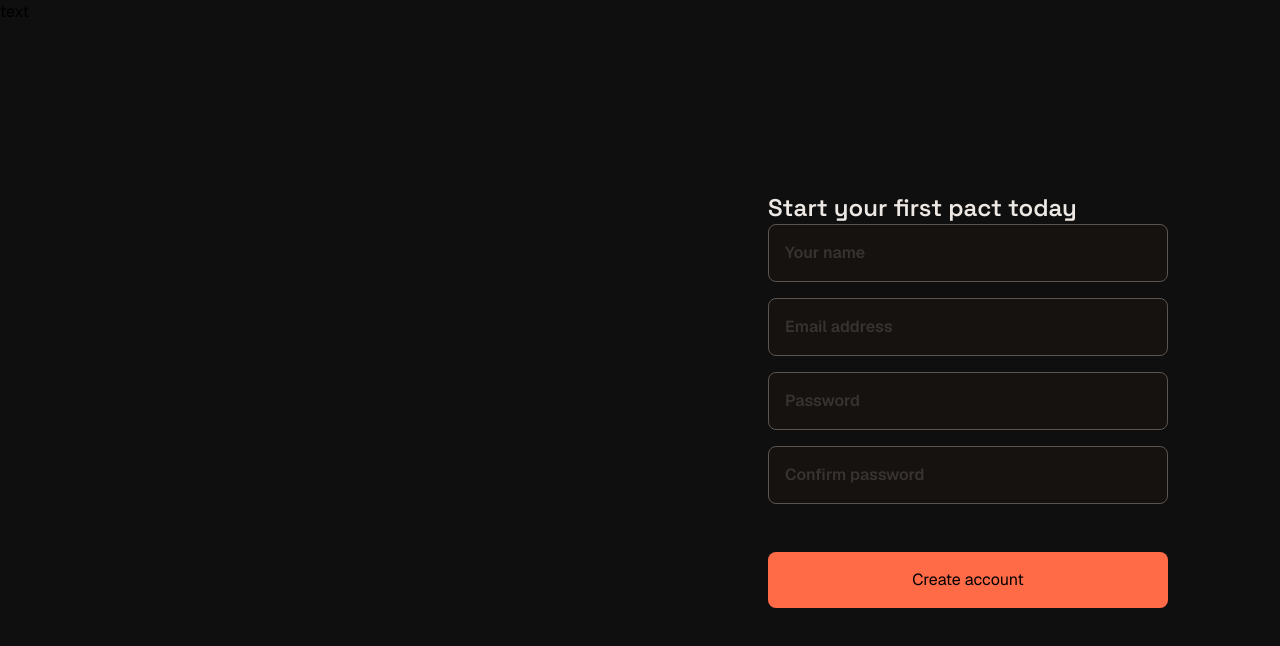
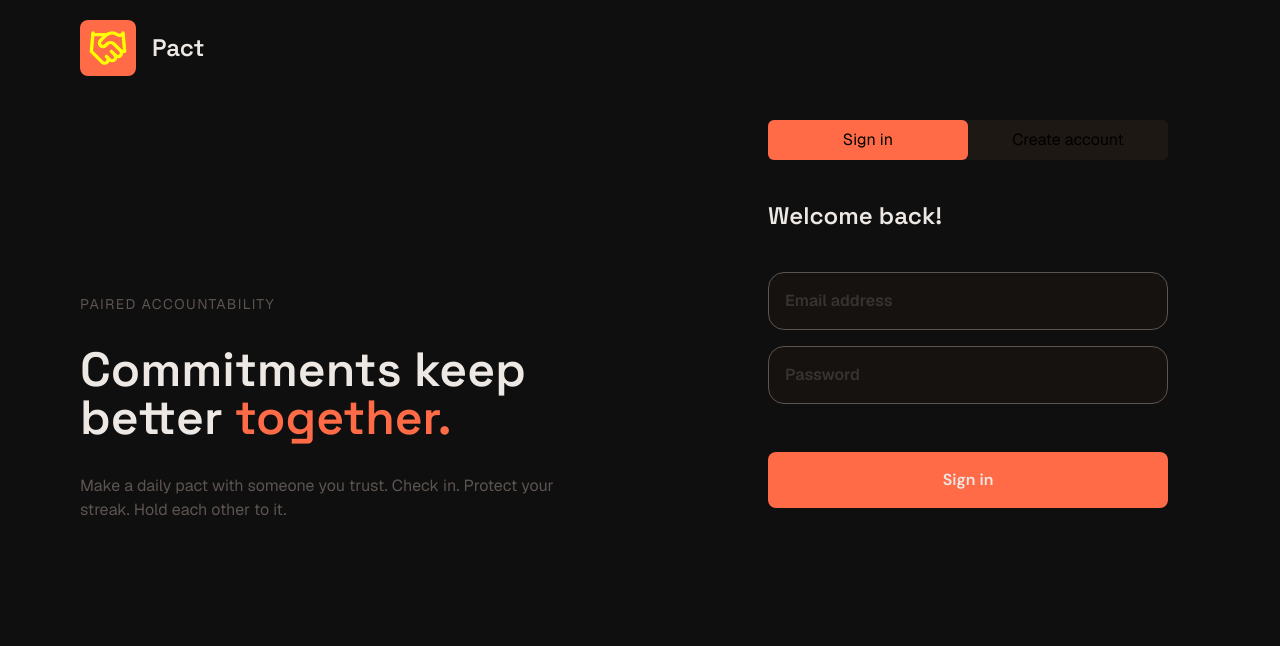
Before and after one commit to jordanfulawka/pact, a Next.js app in the folder client/: page /login in a window 1280 px wide. Shown: the top 646 px of the page. Built offline with nearby package versions, Linux system fonts and the light colour scheme.

Commit message:
feat: finish frontend for login/register page

```diff
--- a/client/app/login/page.tsx
+++ b/client/app/login/page.tsx
@@ -1,6 +1,7 @@
 'use client';
 
 import { useState } from 'react';
+import { Handshake } from 'lucide-react';
 
 function LoginPage() {
   const [mode, setMode] = useState<'signup' | 'login'>('login');
@@ -11,45 +12,116 @@ function LoginPage() {
 
   return (
     <div className='bg-background-primary h-full'>
-      <div className='flex h-full'>
-        <div className=' flex-1'>text</div>
-        <div className='w-lg flex flex-col justify-center'>
-          <h2 className='text-text-primary font-headings text-2xl font-semibold'>
-            Start your first pact today
+      <div className='flex h-full justify-between'>
+        <div className='flex-1 flex flex-col max-w-150'>
+          <div className='flex items-center gap-4 pl-20 p-5'>
+            <div className='p-2 w-fit bg-primary-accent rounded-lg '>
+              <Handshake color={'yellow'} size={40} />
+            </div>
+            <h3 className='text-text-primary font-headings text-2xl font-semibold'>
+              Pact
+            </h3>
+          </div>
+          <div className='flex-1 flex flex-col justify-center gap-8 pb-20'>
+            <p className='text-text-label uppercase text-sm tracking-widest pl-20'>
+              Paired Accountability
+            </p>
+            <h1 className='font-headings text-text-primary text-5xl font-semibold pl-20'>
+              Commitments keep better{' '}
+              <span className='text-primary-accent'>together.</span>
+            </h1>
+            <p className='text-text-label pl-20'>
+              Make a daily pact with someone you trust. Check in. Protect your
+              streak. Hold each other to it.
+            </p>
+          </div>
+        </div>
+
+        <div className='w-lg flex flex-col '>
+          <div className='flex-1 flex items-end pb-10'>
+            <div className='bg-background-selected w-100 flex rounded-md'>
+              <button
+                onClick={() => setMode('login')}
+                className={`${mode === 'login' ? 'bg-primary-accent' : ''} flex-1 rounded-md p-2`}
+              >
+                Sign in
+              </button>
+              <button
+                onClick={() => setMode('signup')}
+                className={`${mode === 'signup' ? 'bg-primary-accent' : ''} flex-1 rounded-md p-2`}
+              >
+                Create account
+              </button>
+            </div>
+          </div>
+          <div className=' flex-3 flex flex-col pb-30'>
+            <h2 className='text-text-primary font-headings text-2xl font-semibold mb-10'>
+              {mode === 'signup'
+                ? 'Start your first pact today'
+                : 'Welcome back!'}
             </h2>
+            {mode === 'signup' ? (
               <form className='flex flex-col justify-center gap-4'>
                 <input
                   type='text'
                   placeholder='Your name'
                   value={name}
                   onChange={(e) => setName(e.target.value)}
-              className='p-4 bg-background-card w-100 rounded-lg text-text-label font-semibold border border-text-label focus:border-primary-accent focus:outline focus:outline-primary-accent'
+                  className='p-4 bg-background-card w-100 rounded-2xl text-text-label font-semibold border border-text-label focus:border-primary-accent focus:outline focus:outline-primary-accent'
                 />
                 <input
                   type='text'
                   placeholder='Email address'
                   value={email}
                   onChange={(e) => setEmail(e.target.value)}
-              className='p-4 bg-background-card w-100 rounded-lg text-text-label font-semibold border border-text-label focus:border-primary-accent focus:outline focus:outline-primary-accent'
+                  className='p-4 bg-background-card w-100 rounded-2xl text-text-label font-semibold border border-text-label focus:border-primary-accent focus:outline focus:outline-primary-accent'
                 />
                 <input
                   type='password'
                   placeholder='Password'
                   value={password}
                   onChange={(e) => setPassword(e.target.value)}
-              className='p-4 bg-background-card w-100 rounded-lg text-text-label font-semibold border border-text-label focus:border-primary-accent focus:outline focus:outline-primary-accent'
+                  className='p-4 bg-background-card w-100 rounded-2xl text-text-label font-semibold border border-text-label focus:border-primary-accent focus:outline focus:outline-primary-accent'
                 />
                 <input
                   type='password'
                   placeholder='Confirm password'
                   value={confirmPassword}
                   onChange={(e) => setConfirmPassword(e.target.value)}
-              className='p-4 bg-background-card w-100 rounded-lg text-text-label font-semibold border border-text-label focus:border-primary-accent focus:outline focus:outline-primary-accent'
+                  className='p-4 bg-background-card w-100 rounded-2xl text-text-label font-semibold border border-text-label focus:border-primary-accent focus:outline focus:outline-primary-accent'
                 />
-            <button className='bg-primary-accent w-100 p-4 rounded-lg mt-8'>
+                <button
+                  type='submit'
+                  className='bg-primary-accent w-100 p-4 rounded-lg mt-8 font-body font-semibold text-text-primary'
+                >
                   Create account
                 </button>
               </form>
+            ) : (
+              <form className='flex flex-col justify-center gap-4'>
+                <input
+                  type='text'
+                  placeholder='Email address'
+                  value={email}
+                  onChange={(e) => setEmail(e.target.value)}
+                  className='p-4 bg-background-card w-100 rounded-2xl text-text-label font-semibold border border-text-label focus:border-primary-accent focus:outline focus:outline-primary-accent'
+                />
+                <input
+                  type='password'
+                  placeholder='Password'
+                  value={password}
+                  onChange={(e) => setPassword(e.target.value)}
+                  className='p-4 bg-background-card w-100 rounded-2xl text-text-label font-semibold border border-text-label focus:border-primary-accent focus:outline focus:outline-primary-accent'
+                />
+                <button
+                  type='submit'
+                  className='bg-primary-accent w-100 p-4 rounded-lg mt-8 font-body font-semibold text-text-primary'
+                >
+                  Sign in
+                </button>
+              </form>
+            )}
+          </div>
         </div>
       </div>
     </div>
--- a/client/package.json
+++ b/client/package.json
@@ -9,12 +9,14 @@
     "lint": "eslint"
   },
   "dependencies": {
+    "lucide-react": "^1.22.0",
     "next": "16.2.9",
     "react": "19.2.4",
     "react-dom": "19.2.4"
   },
   "devDependencies": {
     "@tailwindcss/postcss": "^4",
+    "@types/jsonwebtoken": "^9.0.10",
     "@types/node": "^20",
     "@types/react": "^19",
     "@types/react-dom": "^19",
--- a/package.json
+++ /dev/null
@@ -1,5 +0,0 @@
-{
-  "devDependencies": {
-    "@types/jsonwebtoken": "^9.0.10"
-  }
-}
```
Also changed, not shown: 2 other files (tests, documents, lock files or other folders). Lines whose indentation alone changed are shown as unchanged.
